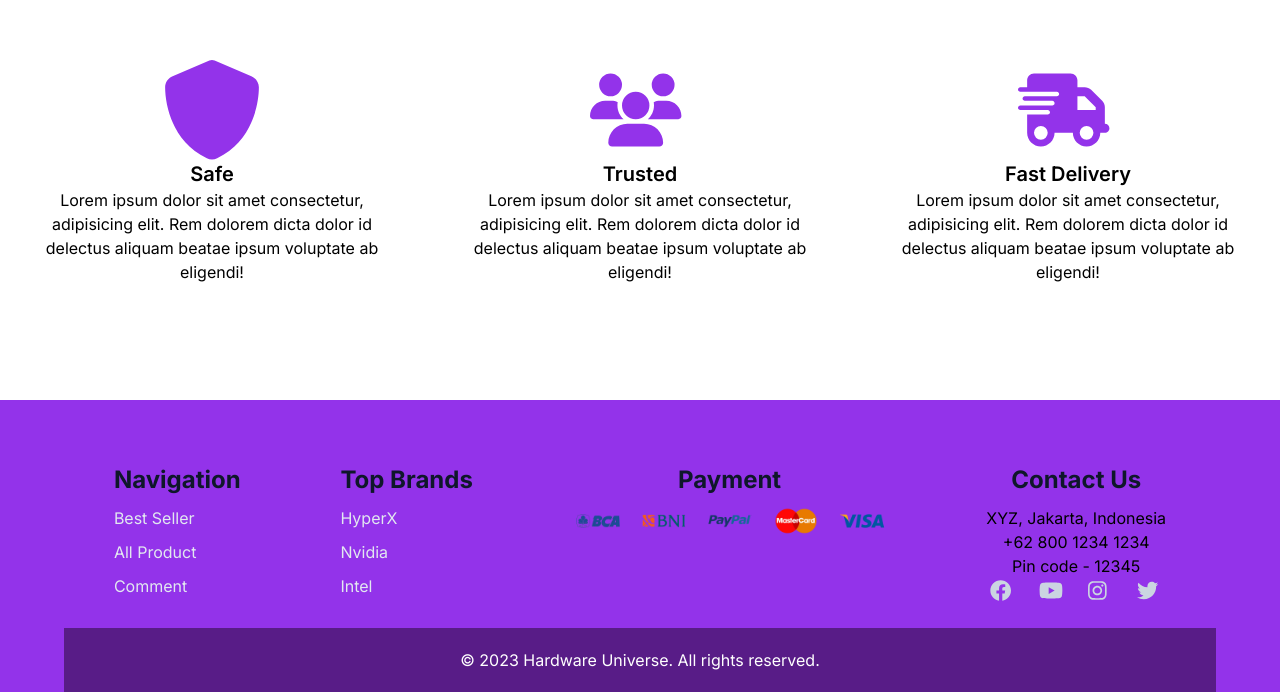
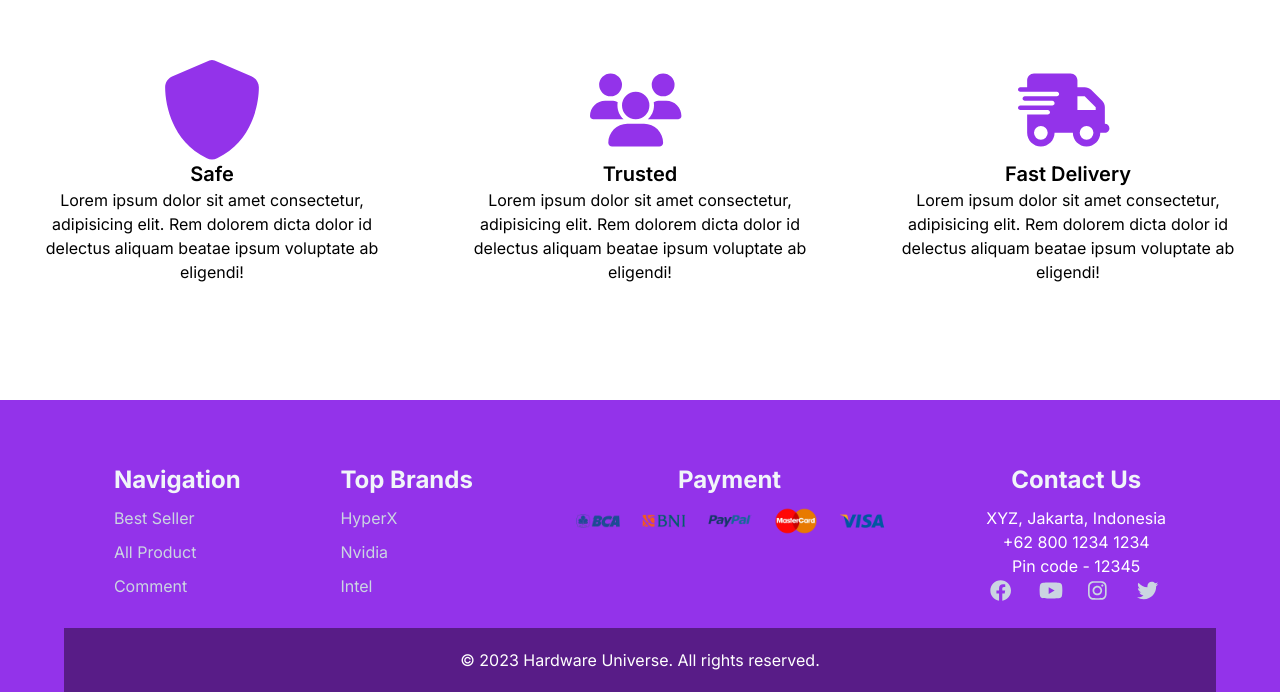
Before and after one commit to heimalingpangsit/hardware-universe, a Next.js app: page / in a window 1280 px wide. Shown: the part 3180-3872 px from the top of the page. Built offline with nearby package versions, Linux system fonts and the light colour scheme.

Commit message:
frist deploy

```diff
--- a/app/layout.tsx
+++ b/app/layout.tsx
@@ -14,7 +14,7 @@ export const metadata: Metadata = {
 
 const footerLink = (url: string, label: string) => (
   <li className="my-6 md:my-[10px] text-left">
-    <a href={url} className="text-md text-slate-200 hover:text-white duration-300" aria-label={label}>
+    <a href={url} className="text-md text-slate-300 hover:text-white duration-300" aria-label={label}>
       {label}
     </a>
   </li>
@@ -26,7 +26,7 @@ const footerImage = (src: string) => (
 )
 const footerSvgLink = (url: string, action: any) => (
   <li>
-    <a href={url} target='_blank'>
+    <a href={url} target='_blank' aria-label='link!'>
       <svg xmlns="http://www.w3.org/2000/svg" height="1em" viewBox="0 0 600 512" className='w-[25px] h-[25px] fill-slate-300 hover:fill-white duration-300'>
         {action()}
       </svg>
@@ -51,7 +51,7 @@ export default function RootLayout({
         <footer id='footer' className='flex w-full bg-purple-600 mt-[100px] px-[5%] pt-[5%] flex-wrap justify-around'>
 
           <div className='text-center'>
-            <h2 className='text-2xl font-bold text-slate-900'>Navigation</h2>
+            <h2 className='text-2xl font-bold text-slate-100'>Navigation</h2>
             <ul>
               {footerLink('#best', 'Best Seller')}
               {footerLink('#product', 'All Product')}
@@ -60,7 +60,7 @@ export default function RootLayout({
           </div>
 
           <div className='text-center'>
-            <h2 className='text-2xl font-bold text-slate-900'>Top Brands</h2>
+            <h2 className='text-2xl font-bold text-slate-100'>Top Brands</h2>
             <ul>
               {footerLink('https://hyperx.com/', 'HyperX')}
               {footerLink('https://www.nvidia.com/', 'Nvidia')}
@@ -69,7 +69,7 @@ export default function RootLayout({
           </div>
 
           <div className='text-center'>
-            <h2 className='text-2xl font-bold text-slate-900'>Payment</h2>
+            <h2 className='text-2xl font-bold text-slate-100'>Payment</h2>
             <ul className='gap-4 flex flex-wrap'>
               {footerImage('./img/payment/bca.webp')}
               {footerImage('./img/payment/bni.webp')}
@@ -80,8 +80,8 @@ export default function RootLayout({
           </div>
 
           <div className='text-center'>
-            <h2 className='text-2xl font-bold text-slate-900'>Contact Us</h2>
-            <p className='mt-[10px]'>XYZ, Jakarta, Indonesia <br /> +62 800 1234 1234 <br /> Pin code - 12345</p>
+            <h2 className='text-2xl font-bold text-slate-100'>Contact Us</h2>
+            <p className='mt-[10px] text-white'>XYZ, Jakarta, Indonesia <br /> +62 800 1234 1234 <br /> Pin code - 12345</p>
             <ul className='flex gap-4 justify-around'>
               {footerSvgLink('https://www.facebook.com', facebookIcon)}
               {footerSvgLink('https://www.youtube.com/channel/UCjImMlihTzXB872jkBzsuiw', youtubeIcon)}
--- a/app/navbar.tsx
+++ b/app/navbar.tsx
@@ -24,7 +24,7 @@ export default function Navbar() {
         </label>
 
         <ul className={`
-        w-[50%] fixed bg-purple-500 justify-center top-[50px] duration-[0.3s] h-full z-[0] ease-in
+        w-[50%] fixed bg-purple-600 justify-center top-[50px] duration-[0.3s] h-full z-[0] ease-in
       md:relative md:w-full md:flex md:bg-transparent md:translate-x-0 md:top-0 md:justify-center md:right-[0]
       ${navMenu ? 'right-0' : 'right-[-100%]'}`}>
           {navLink('#best', 'Best Seller')}
--- a/app/page.tsx
+++ b/app/page.tsx
@@ -5,7 +5,7 @@ const productBox = (src: string, title: string, price: string, discount?: string
   <div className='bg-slate-200 w-[90vw] max-w-[400px] pb-[20px] px-[50px] self-center'>
     <img src={src} alt="null image source!"/>
     <div className='flex justify-between'>
-      <p>{title}</p>
+      <p className="self-center">{title}</p>
       <h6 className='font-bold'>${price}<br /><del className='text-slate-700 text-[12px]'>{discount && `$${discount}`}</del></h6>
     </div>
   </div>
@@ -56,8 +56,8 @@ export default function Homepage() {
 
         <section id='best' className='flex justify-center gap-7 flex-wrap'>
           <h2 className='text-3xl w-full text-center'>BEST <span className='text-purple-600'>SELLERS</span></h2>
-          {productBox('./img/hyper32.webp', 'DDR4 HyperX RGB 2x8GB', '59.99')}
-          {productBox('./img/hyper32.webp', 'DDR4 HyperX RGB 2x16GB', '99.99')}
+          {productBox('./img/hyper32.webp', 'DDR4 HyperX RGB 2x8GB', '59.99', '65.00')}
+          {productBox('./img/hyper32.webp', 'DDR4 HyperX RGB 2x16GB', '99.99', '120.00')}
           {productBox('./img/hyper32.webp', 'DDR4 HyperX RGB 2x32GB', '174.99', '200.00')}
         </section>
 
```
